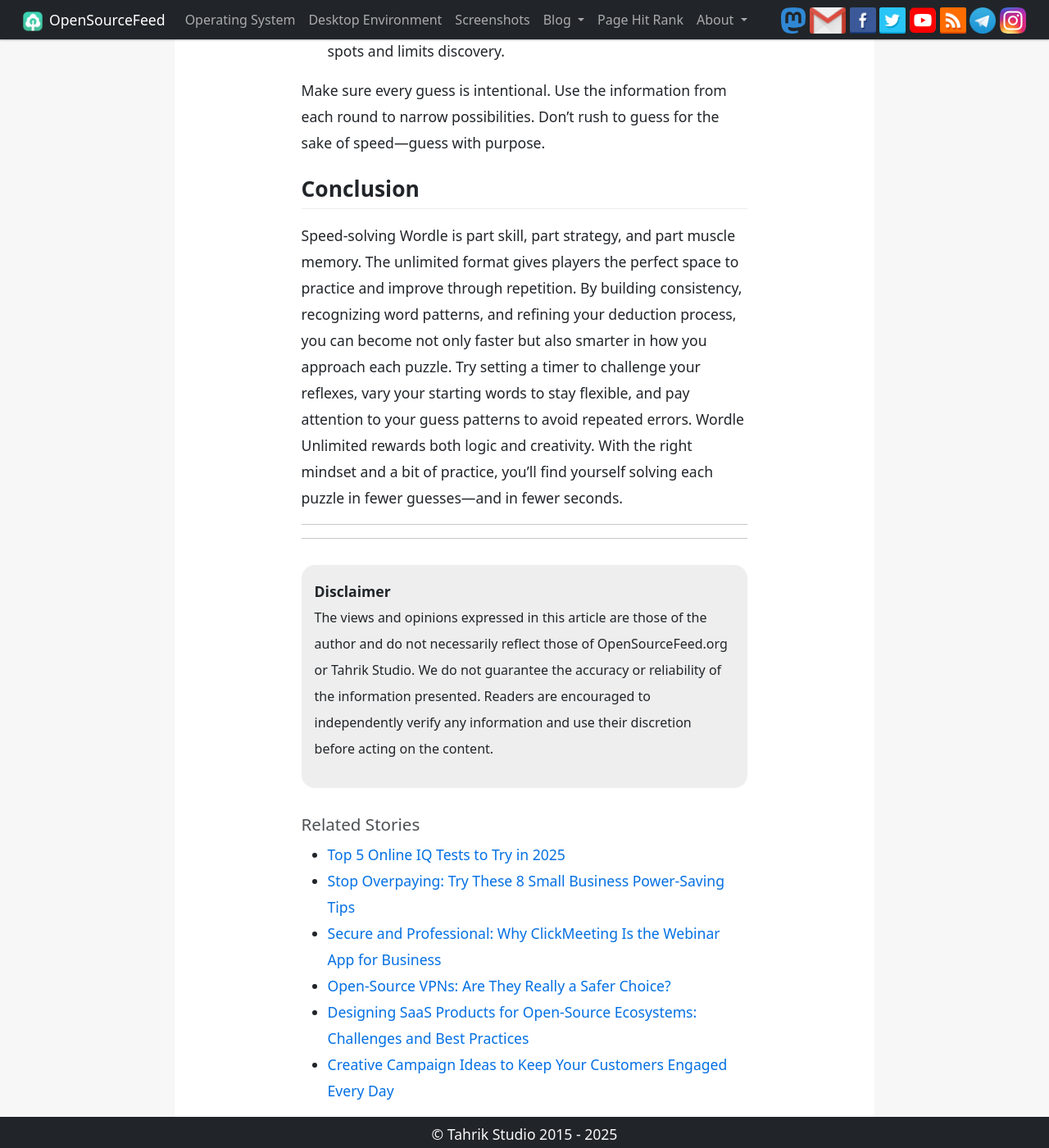
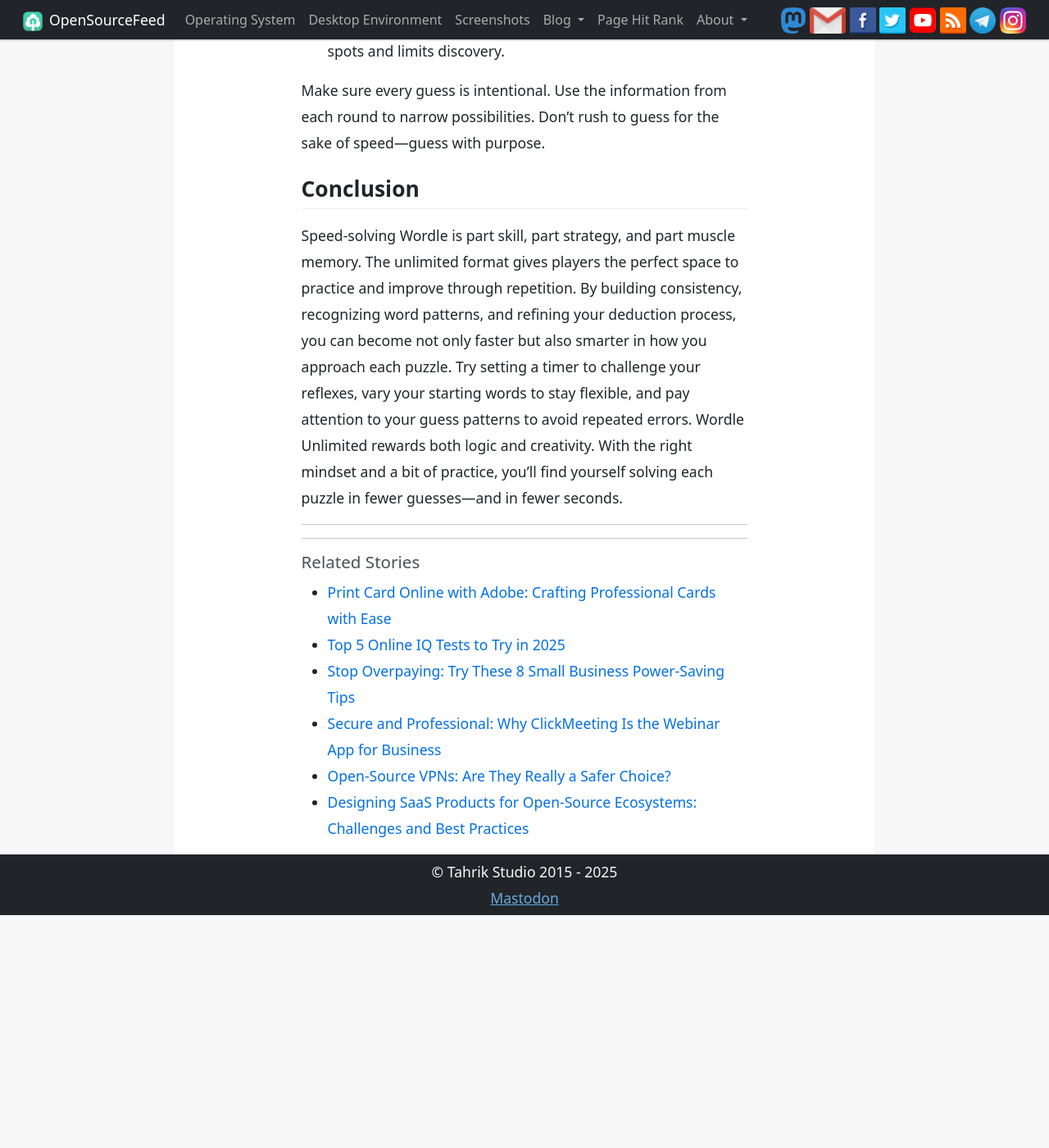
Before and after one commit to opensourcefeed/insights, a Jekyll site: the page built from _posts/2025-07-19-how-to-solve-wordle-unlimited-in-seconds.md, in a window 1280 px wide and 1400 px high, scrolled down 5101 px. Shown: the whole window at 82% size. Built offline with Jekyll 4.4.1, drawn with Linux system fonts in a browser that asks for light colours; comment, search, counter and statistics services are not loaded; some of the changed lines change nothing that is shown.

Commit message:
adobe express

```diff
--- a/_layouts/post.html
+++ b/_layouts/post.html
@@ -90,11 +90,12 @@
 		</script>
 
 
+{% if page.show_disclaimer != false %}
 <div class="disclaimer">
 	<strong>Disclaimer</strong>
-		<p>The views and opinions expressed in this article are those of the author and do not necessarily reflect those of OpenSourceFeed.org or Tahrik Studio. We do not guarantee the accuracy or reliability of the information presented. Readers are encouraged to independently verify any information and use their discretion before acting on the content.</p>
+	<p>The views and opinions expressed in this article are those of the author and do not necessarily reflect those of OpenSourceFeed.org or Tahrik Studio. We do not guarantee the accuracy or reliability of the information presented. Readers are encouraged to independently verify any information and use their discretion before acting on the content.</p>
 </div>
-
+{% endif %}
 		<div class="related">
 			<h3>Related Stories</h3>
 			{% if site.related_posts %}
--- a/_posts/2025-07-19-how-to-solve-wordle-unlimited-in-seconds.md
+++ b/_posts/2025-07-19-how-to-solve-wordle-unlimited-in-seconds.md
@@ -5,6 +5,7 @@
 tags: [Wordle, Wordle Unlimited, Word Games, Puzzle Strategies]
 description: "Master Wordle Unlimited by solving puzzles in seconds using smart strategies and proven tips."
 image: /insights/assets/images/post-images/wordle-solver.jpg
+show_disclaimer: false
 ---
 
 ![Solving Wordle Puzzles featured image](/insights/assets/images/post-images/wordle-solver.jpg)
--- /dev/null
+++ b/_posts/2025-07-22-print-card-online-with-adobe.md
@@ -0,0 +1,36 @@
+---
+layout: post
+title: "Print Card Online with Adobe: Crafting Professional Cards with Ease"
+categories: [Design, Printing]
+tags: [Adobe, Adobe Express, Adobe InDesign, print cards, business cards, greeting cards, invitations]
+description: "Learn how to print cards online using Adobe Express and InDesign with ease and professionalism."
+image: /insights/assets/images/post-images/adobe-express.webp
+---
+
+In today’s digital age, creating professional and visually appealing print cards—whether business cards, greeting cards, or invitations—has become more accessible than ever. Adobe, a leader in creative software, offers powerful tools to design and print cards online, enabling users to produce high-quality, customized cards without needing advanced design skills. With platforms like Adobe Express and Adobe InDesign, individuals and businesses can craft stunning print-ready cards tailored to their needs. This article explores how Adobe’s tools make printing cards online a seamless and creative process, focusing on their features, ease of use, and customization options.
+
+![Adobe Express featured image](/insights/assets/images/post-images/adobe-express.webp)
+
+## **Adobe Express: A User-Friendly Solution for Quick Card Design**
+
+Adobe Express is a go-to platform for those seeking a straightforward, web-based tool to design [print card online](https://www.adobe.com/express/create/print/card). Its intuitive interface caters to beginners and seasoned designers alike, offering a vast library of templates specifically for business cards, greeting cards, and invitations. These templates are professionally designed, ensuring that even users with minimal design experience can create polished cards. For instance, a small business owner can select a business card template, customize it with their logo, contact details, and brand colors, and have a print-ready file in minutes.
+
+The platform’s drag-and-drop functionality simplifies the design process. Users can upload their own images, adjust text, and experiment with fonts from Adobe’s extensive font library. Adobe Express also provides access to thousands of free images and graphics, which is ideal for creating visually striking cards without sourcing external assets. For example, a holiday greeting card can be enhanced with festive graphics or a sleek gradient background, all available within the platform.
+
+One of Adobe Express’s standout features for printing cards online is its integration with print services. Once a design is complete, users can download a high-resolution PDF optimized for printing, ensuring crisp text and vibrant colors. Adobe Express also offers options to share designs digitally or send them directly to partnered print shops, streamlining the process from creation to delivery. This is particularly useful for users who need physical cards quickly, such as event planners preparing invitations for a last-minute gathering.
+
+## **Adobe InDesign: Precision and Control for Professional Print Cards**
+
+For those requiring more advanced design capabilities, Adobe InDesign is the industry-standard tool for creating print-ready cards with unparalleled precision. Unlike Adobe Express, InDesign is geared toward professional designers or users comfortable with desktop software. It offers robust features for crafting cards that meet exacting print specifications, making it ideal for high-stakes projects like corporate business cards or premium wedding invitations.
+
+InDesign’s strength lies in its control over layout and typography. Users can set precise margins, bleeds, and crop marks to ensure the card prints perfectly, avoiding common issues like cut-off text or misaligned graphics. For example, a graphic designer creating a business card for a client can use InDesign’s grid system to align elements with pixel-perfect accuracy, ensuring a professional finish. The software also supports CMYK color profiles, which are essential for accurate color reproduction in print.
+
+InDesign’s integration with other Adobe tools, like Photoshop and Illustrator, enhances its versatility. Designers can import high-quality vector graphics from Illustrator or edited images from Photoshop to create intricate card designs. For instance, a photographer might use Photoshop to enhance a portrait for a personal calling card, then import it into InDesign for final layout adjustments. Additionally, InDesign’s ability to export print-ready PDFs with embedded fonts and graphics ensures compatibility with professional print services.
+
+## **Customization and Branding with Adobe Tools**
+
+Both Adobe Express and InDesign excel at enabling customization, which is crucial for creating cards that reflect personal or brand identity. Adobe Express allows users to apply consistent branding by saving brand kits, including logos, color palettes, and fonts, which can be applied across multiple card designs. This is particularly valuable for businesses needing cohesive marketing materials. InDesign, meanwhile, offers advanced typography and layout options, allowing designers to create bespoke cards that stand out, such as embossed business cards or die-cut invitations.
+
+## **Why Choose Adobe for Printing Cards Online?**
+
+Adobe’s tools stand out for their reliability, versatility, and professional output. Adobe Express is perfect for quick, user-friendly designs, while InDesign caters to those needing precise control. Both platforms ensure high-quality, print-ready files, and their integration with print services simplifies the production process. Whether you’re a small business owner, an event planner, or a creative professional, Adobe’s ecosystem empowers you to design and print cards online with confidence, delivering stunning results every time.
```
Also changed, not shown: assets/images/post-images/adobe-express.webp (added).
